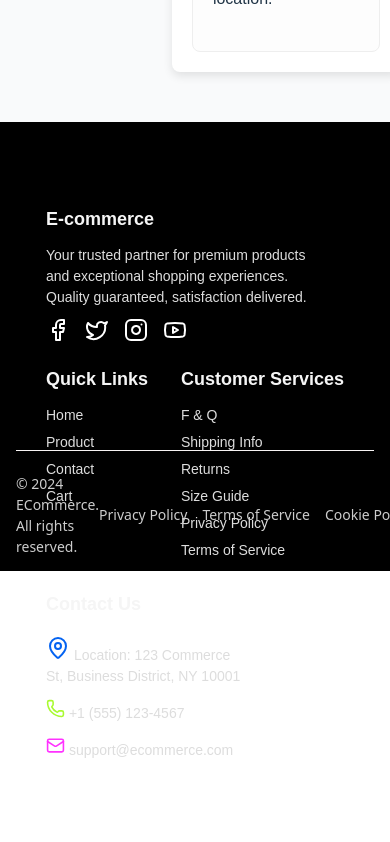
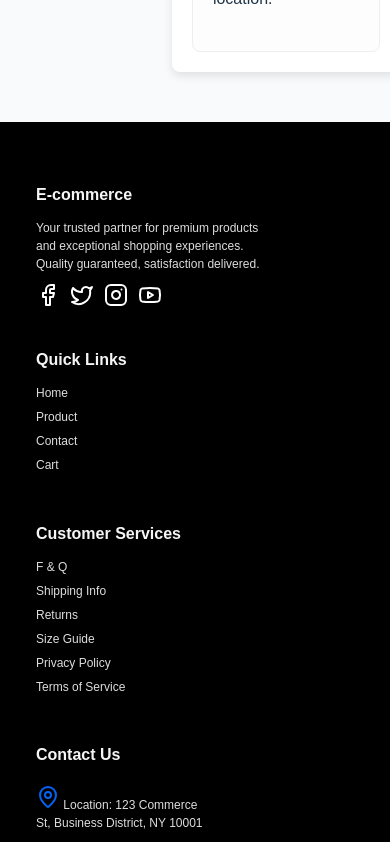
Before and after one commit to Arvindarcgate/ecommerce-react, a React (Vite) app: page /contact in a window 390 px wide. Shown: the part 1760-2602 px from the top of the page. Before the commit the page ends 2527 px from the top, so only its background shows below. Built offline with nearby package versions, Linux system fonts and the light colour scheme.

Commit message:
Responsive Home Page

```diff
--- a/src/component/components/homecomponent/Hero.tsx
+++ b/src/component/components/homecomponent/Hero.tsx
@@ -1,8 +1,8 @@
 // src/components/Hero.tsx
 import React from "react";
 import { ArrowRight } from "lucide-react";
-import Container from "../../../style/component/ui/Container"; // adjust path if needed
-import styles from "./hero.module.css"; // create a CSS module for hero
+import Container from "../../../style/component/ui/Container";
+import styles from "./hero.module.css";
 
 const Hero: React.FC = () => {
   return (
--- a/src/component/components/homecomponent/hero.module.css
+++ b/src/component/components/homecomponent/hero.module.css
@@ -62,7 +62,7 @@
   color: #fff;
   border: none;
   width: 150px; /* matches card width */
-  border-radius: 24px;
+  border-radius: 16px;
   cursor: pointer;
   transition: background 0.3s;
   display: flex;
@@ -77,15 +77,18 @@
 
 .heroSecondary {
   color: #fffdfd;
+  align-items: center;
+  justify-content: center;
   max-width: 180px;
-  height: 40px;
-  padding: 10px 18px;
+  height: 48px;
+
   border: none;
   border-radius: 12px;
   cursor: pointer;
   transition: background 0.3s ease;
   white-space: nowrap;
   word-wrap: wrap;
+  background-color: #ffffff1a;
 }
 
 .heroSecondary:hover {
--- a/src/component/components/homecomponent/product.module.css
+++ b/src/component/components/homecomponent/product.module.css
@@ -1,7 +1,12 @@
 .products {
   background-color: #dadada;
-  height: 750px;
+  padding: 80px 0;
+  min-height: 750px;
+  clear: both; /* ✅ Forces it to sit below floated/flex elements */
+  width: 100%; /* ✅ Ensures it's treated as full block */
+  display: block; /* ✅ Explicit block container */
 }
+
 .products h1 {
   text-align: center;
   padding-top: 80px;
--- a/src/component/components/homecomponent/why.module.css
+++ b/src/component/components/homecomponent/why.module.css
@@ -1,9 +1,13 @@
 .why {
-  background-color: #ffff;
+  /* background-color: #ffff;
   height: 530px;
   margin-top: 0px;
   padding-top: 80px;
-  box-sizing: border-box;
+  box-sizing: border-box; */
+
+  width: 100%;
+  display: block;
+  margin-bottom: 60px;
 }
 
 .whyFeatures {
@@ -12,13 +16,16 @@
   gap: 10px;
   margin-top: 0px;
   flex-wrap: wrap;
+  display: flex;
+  flex-wrap: wrap;
+  justify-content: center;
 }
 
 .sectionTitle {
   font-size: 2rem;
   color: #000000f3;
   text-align: center;
-  margin-top: 0px;
+  margin-top: 10px;
 }
 
 .sectionTitle h3 {
@@ -37,11 +44,11 @@
   max-width: 400px;
   padding: 20px;
 
-  transition: all 0.3s ease; /* smooth animation */
-  border: 1px solid transparent; /* default: no visible border */
+  transition: all 0.3s ease;
+  border: 1px solid transparent;
   border-radius: 10px;
-  box-shadow: none; /* default: no shadow */
-  background-color: #fff; /* clean card look */
+  box-shadow: none;
+  background-color: #fff;
   cursor: pointer;
   gap: 5px;
 }
--- a/src/component/components/homecomponent/whycard/Feature.module.css
+++ b/src/component/components/homecomponent/whycard/Feature.module.css
@@ -1,16 +1,17 @@
 .feature {
-  flex: 1;
-  min-width: 150px;
-  max-width: 400px;
+  flex: 1 1 calc(33.333% - 20px); /* 3 per row by default */
+  min-width: 250px;
+  max-width: 350px;
   padding: 20px;
-  transition: all 0.3s ease; /* smooth animation */
-  border: 1px solid transparent; /* default: no visible border */
+  transition: all 0.3s ease;
+  border: 1px solid transparent;
   border-radius: 10px;
-  box-shadow: none; /* default: no shadow */
-  background-color: #fff; /* clean card look */
+  background-color: #fff;
   cursor: pointer;
-  gap: 5px;
   text-align: center;
+  display: flex;
+  flex-direction: column;
+  align-items: center;
 }
 
 .feature:hover {
@@ -62,3 +63,15 @@
   background-color: #e99cb5;
   color: #9333ea;
 }
+
+@media (max-width: 768px) {
+  .feature {
+    flex: 1 1 calc(50% - 20px); /* 2 per row on tablet */
+  }
+}
+
+@media (max-width: 480px) {
+  .feature {
+    flex: 1 1 100%; /* 1 per row on mobile */
+  }
+}
--- a/src/component/components/homecomponent/whycard/FeatureCard.tsx
+++ b/src/component/components/homecomponent/whycard/FeatureCard.tsx
@@ -19,7 +19,6 @@ const Feature: React.FC<FeatureProps> = ({
       <div className={`${styles.icon} ${iconClass ? styles[iconClass] : ""}`}>
         {icon}
       </div>
-
       <h4>{title}</h4>
       <p>{description}</p>
     </div>
--- a/src/style/component/Footer.module.css
+++ b/src/style/component/Footer.module.css
@@ -1,12 +1,13 @@
+/* Footer Top Section */
 .divone {
-  background-color: #000000;
+  background-color: #000;
   color: #fff;
   padding: 60px 30px;
   display: flex;
+  flex-wrap: wrap; /* allows items to wrap on small screens */
   justify-content: space-between;
-  flex-wrap: wrap;
   font-family: Arial, sans-serif;
-  height: 200px;
+  gap: 20px; /* spacing between items */
 }
 
 .divone h4 {
@@ -22,12 +23,19 @@
   color: #ddd;
 }
 
-/* ===== Contact Section ===== */
+/* Contact / Icon Section */
 .contactus {
   display: flex;
   flex-direction: column;
 }
 
+.iconsocial {
+  display: flex;
+  gap: 15px;
+  margin-top: 10px;
+}
+
+/* Icon Colors */
 .iconMapPin {
   color: rgb(4, 99, 241);
 }
@@ -40,37 +48,36 @@
   color: rgb(255, 50, 255);
 }
 
-.iconsocial {
-  display: flex;
-  gap: 15px;
-  margin-top: 10px;
-}
-
+/* Divider Line */
 .footerLine {
   border: 0;
   height: 1px;
   color: #f1f1f1;
   background-color: #f7f4f4;
   width: 100%;
+  margin: 20px 0;
 }
 
+/* Footer Bottom Section */
 .divtwo {
-  margin-top: 0px;
   display: flex;
+  flex-wrap: wrap; /* allow items to stack on small screens */
   justify-content: space-between;
   align-items: center;
-  padding: 0px 0;
-  background-color: #000000;
+  padding: 10px 30px;
+  background-color: #000;
+  gap: 10px;
 }
 
 .divtwo p {
   font-size: 14px;
   color: #ccc;
+  margin: 5px 0;
 }
 
 .terms {
   display: flex;
-  justify-content: space-between;
+  flex-wrap: wrap; /* wrap terms on small screens */
   gap: 15px;
 }
 
@@ -79,11 +86,49 @@
   cursor: pointer;
   transition: color 0.3s ease;
   white-space: nowrap;
-  justify-content: space-between;
-  display: flex;
-  gap: 5px;
 }
 
 .terms p:hover {
   color: #fff;
 }
+
+/* ===== Responsive Breakpoints ===== */
+@media (max-width: 768px) {
+  .divone {
+    flex-direction: column;
+    padding: 40px 20px;
+    align-items: flex-start;
+  }
+
+  .divtwo {
+    flex-direction: column;
+    align-items: flex-start;
+    padding: 20px;
+    text-align: left;
+  }
+
+  .terms {
+    justify-content: flex-start;
+    gap: 10px;
+  }
+}
+
+@media (max-width: 480px) {
+  .divone h4 {
+    font-size: 16px;
+  }
+
+  .divone p,
+  .divtwo p {
+    font-size: 12px;
+  }
+
+  .iconsocial {
+    gap: 10px;
+  }
+
+  .terms {
+    flex-direction: column;
+    gap: 8px;
+  }
+}
```
